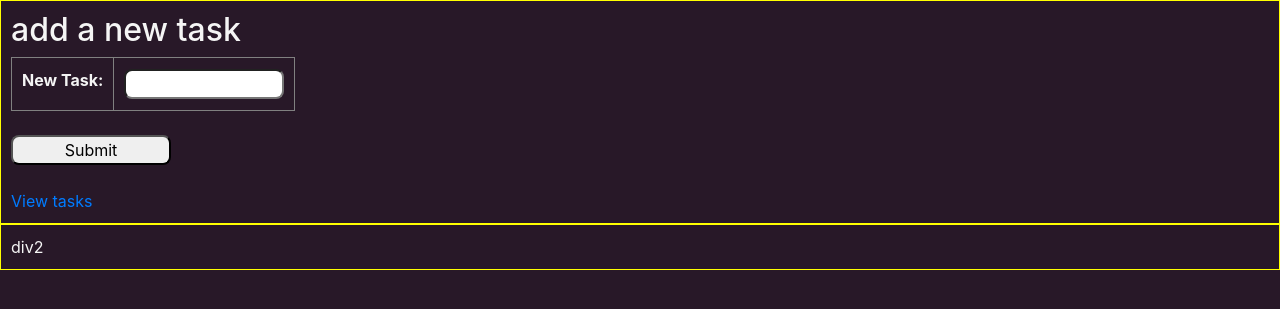
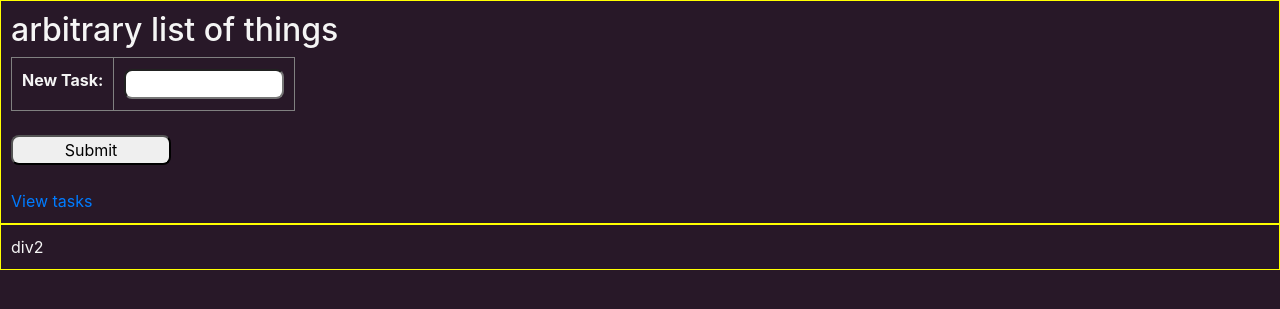
Before and after one commit to phryszlo/cs50, a Django app: page /tasks/add in a window 1280 px wide. Shown: the top 309 px of the page. Run offline with Django 3.2, Linux system fonts and the light colour scheme; some libraries are stand-ins or nearby versions.

Commit message:
before i overwrite add.html

```diff
--- a/lecture3/tasks/templates/tasks/add.html
+++ b/lecture3/tasks/templates/tasks/add.html
@@ -1,7 +1,7 @@
 {% extends "tasks/layout.html" %}
 {% block body %}
 <div>
-  <h2>add a new task</h2>
+  <h2>arbitrary list of things</h2>
   <form action="{% url 'tasks:add' %} " method="post">
     {% csrf_token %}
     <table>
```
